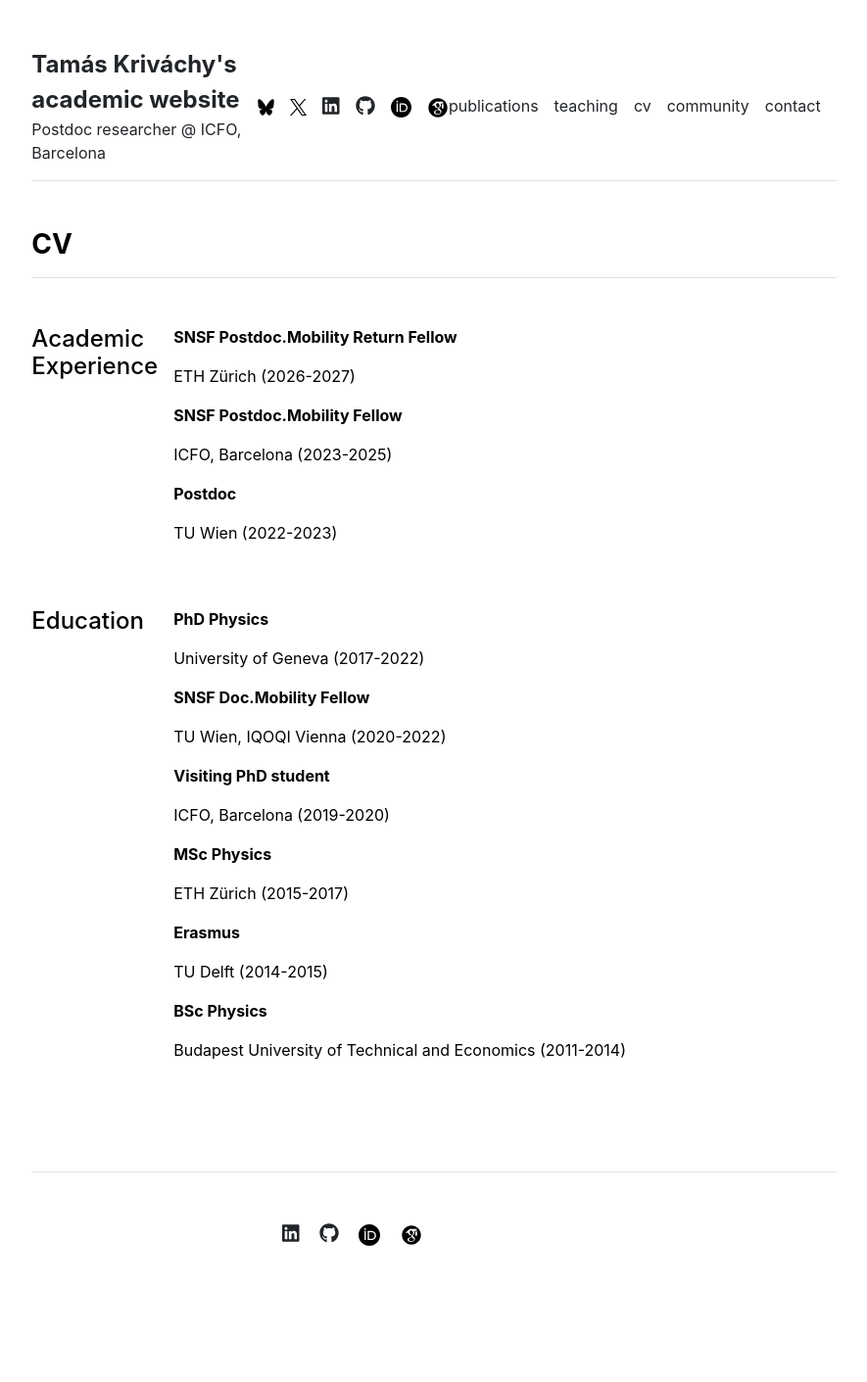
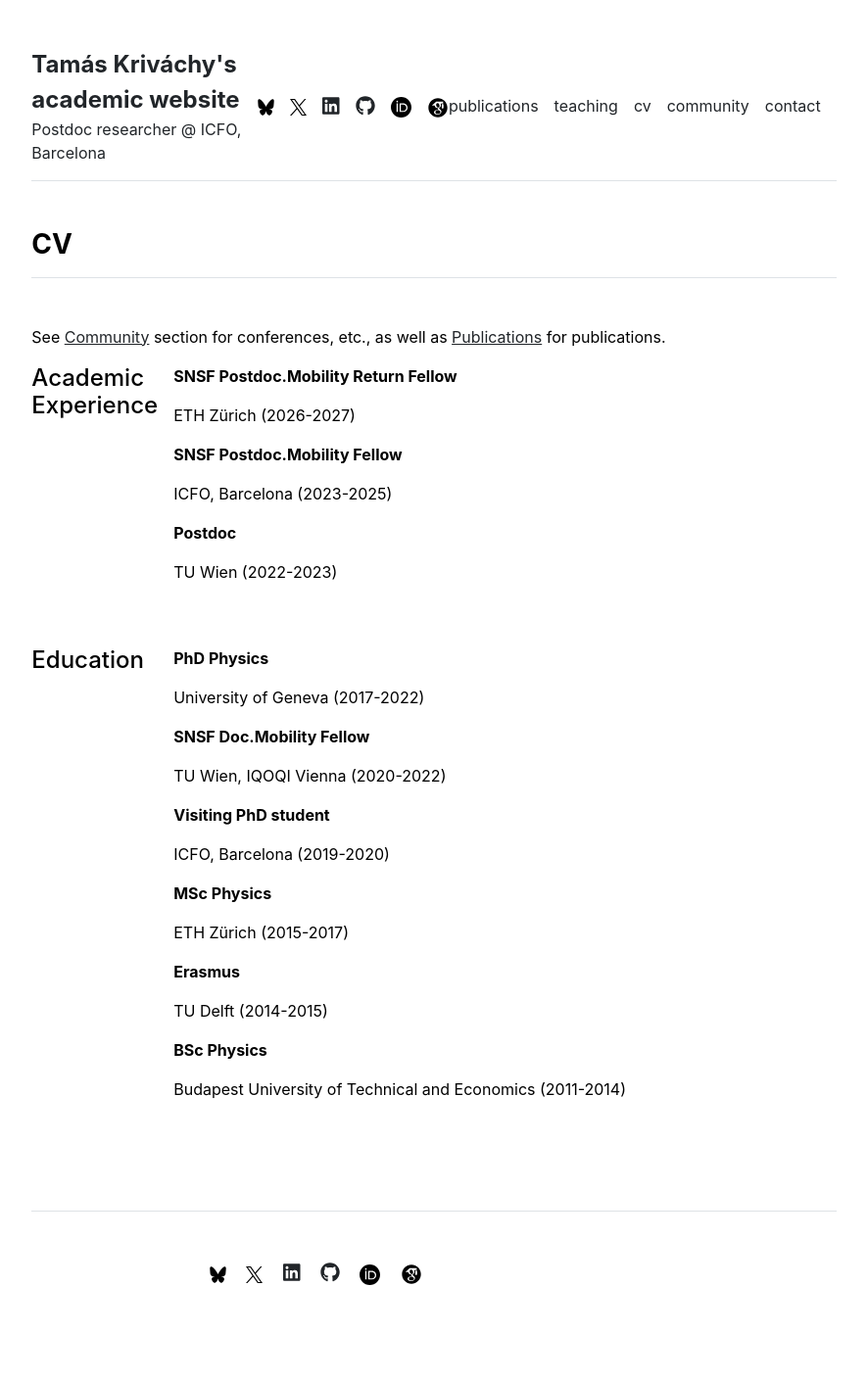
Before and after one commit to tkrivachy/tkrivachy.github.io, a Jekyll site: the page built from cv.md, in a window 1280 px wide. Shown: the whole page at 98% size, without its empty margins (197-1082 px from the left). Built offline with Jekyll 4.4.1, drawn with Linux system fonts in a browser that asks for light colours; before the commit the page ends 1371 px from its top, so only the background shows below that.

Commit message:
modified CV and footer

```diff
--- a/_includes/footer.html
+++ b/_includes/footer.html
@@ -1,10 +1,12 @@
 <footer class="pt-5 my-5 text-muted border-top">
   <div class="row">
     <div class="col-md-6 text-end social-media-icons">
+      <a href="https://bsky.app/profile/krivachytamas.bsky.social" class="ms-3 fs-5"><img src="{{ site.github.url }}/assets/img/Bluesky_Logo_Black.svg" alt="bsky link" style="width:17px;height:17px;"></a>
+      <a href="https://x.com/KrivachyTamas" class="ms-3 fs-5"><img src="{{ site.github.url }}/assets/img/X_logo_2023_original.svg" alt="X link" style="width:17px;height:17px;"></a>
       {% for item in site.data.settings.social %}
         <a href="{{ item.link }}" class="ms-3 fs-5"><i class="fab fa-{{ item.icon }}"></i></a>
       {% endfor %}
-      <a href="https://orcid.org/0000-0003-3668-3459" class="ms-3 fs-5"><img src="{{ site.github.url }}/assets/img/orcid-icon-original.svg" alt="Orcid ID link" style="width:22px;height:22px;"></a>
+      <a href="https://orcid.org/0000-0003-3668-3459" class="ms-3 fs-5"><img src="{{ site.github.url }}/assets/img/orcid-icon-original.svg" alt="Orcid ID link" style="width:21px;height:21px;"></a>
       <a href="https://scholar.google.com/citations?user=lYcJXqoAAAAJ" class="ms-3 fs-5"><img src="{{ site.github.url }}/assets/img/googlescholar.svg" alt="Google Scholar link" style="width:22px;height:22px;"></a>
     </div>
   </div>
--- a/_layouts/cv.html
+++ b/_layouts/cv.html
@@ -7,6 +7,7 @@ layout: default
 <div class="row g-5 mb-5">
   <div>
     <h3 class="fw-bold border-bottom pb-3 mb-5">CV</h3>
+    <p>See <a href="{{ site.github.url }}/community">Community</a> section for conferences, etc., as well as <a href="{{ site.github.url }}/publications">Publications</a> for publications.</p>
     <div class="row g-5 mb-5">
       <div class="col-md-2">
         <h4>Academic Experience</h4>
```
